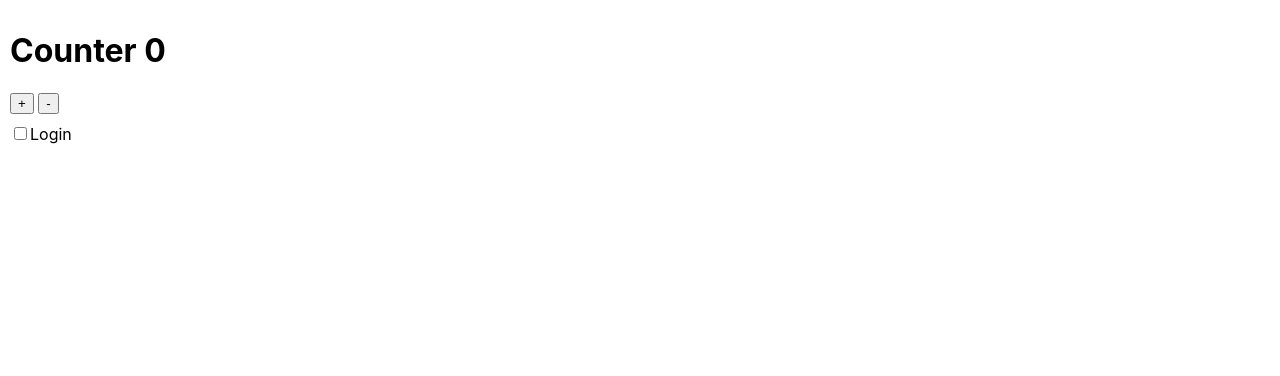
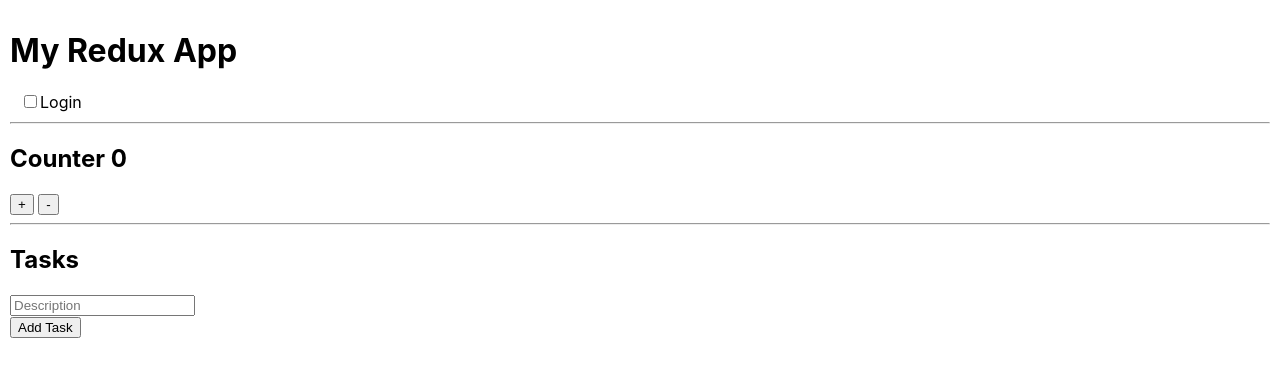
Before and after one commit to DougSherlock/learn-redux, a React (Create React App) app: page / in a window 1280 px wide. Shown: the top 376 px of the page. Built offline with nearby package versions, Linux system fonts and the light colour scheme.

Commit message:
Added list of Tasks with strikethrough

```diff
--- a/src/App.js
+++ b/src/App.js
@@ -1,29 +1,49 @@
-import React from 'react';
+import React, { useState } from 'react';
 import { useSelector, useDispatch } from 'react-redux'; //doug - useSelector provides access to the redux state
-import { increment, decrement, login } from './actions';
-
+import { increment, decrement, login, addTask, setTaskState } from './actions';
 /*---------------------------------------------------------------------------------------------
 Reference: https://www.youtube.com/watch?v=CVpUuw9XSjY
 ---------------------------------------------------------------------------------------------*/
 function App() {
   const counter = useSelector(state => state.counter); //doug - useSelector provides access to the redux state
   const isLogged = useSelector(state => state.isLogged);
+  const taskList = useSelector(state => state.taskList);
+  const [taskName, setTaskName] = useState("");
   const dispatch = useDispatch(); //doug - useDispatch creates a dispatch which executes an action
   return (
-    <div className="App" style={{padding:"10px"}}>
+    <div className="App" style={{ padding: "10px" }}>
+      <div><h1>My Redux App</h1></div>
       <div>
-        <h1>Counter {counter}</h1>
-        <button onClick={()=> dispatch(increment(1))}>+</button> {/* doug - call dispatch to execute the action */}
-        <button onClick={()=> dispatch(decrement(1))}>-</button>
+        <div style={{ margin: "10px" }}>
+          <input type="checkbox" name="logged" onClick={() => dispatch(login())} />
+          <label for="logged">Login</label>
+        </div>
+        <div>
+          {isLogged ? <h3>You are logged in</h3> : ''}
+        </div>
       </div>
+      <hr />
       <div>
-      <div style={{marginTop:"10px"}}>
-        <input type="checkbox" name="logged" onClick={() => dispatch(login())} />
-        <label for="logged">Login</label>
+        <h2>Counter {counter}</h2>
+        <button onClick={() => dispatch(increment(1))}>+</button> {/* doug - call dispatch to execute the action */}
+        <button onClick={() => dispatch(decrement(1))}>-</button>
       </div>
+      <hr />
       <div>
-        { isLogged ? <h3>Valuable information I should't see</h3> : ''}
-      </div>
+        <div>
+          <h2>Tasks</h2>
+        </div>
+        <div>
+          <input placeholder="Description" onChange={(e) => setTaskName(e.target.value)}></input>
+          <div><button onClick={() => dispatch(addTask(taskName))} >Add Task</button></div>
+        </div>
+        <div>
+          {
+            taskList.map((task, index) => {
+              return <div key={index} style={{textDecorationLine: task.isDone ? 'line-through' : ''}} onClick={(e) => dispatch(setTaskState(index, !task.isDone))}>{task.taskName}</div>
+            })
+          }
+        </div>
       </div>
     </div>
   );
--- a/src/actions/index.js
+++ b/src/actions/index.js
@@ -17,3 +17,22 @@ export const login = () => {  //doug
         type: 'SIGN_IN'
     }
 }
+
+export const addTask = (taskName) => {
+    console.log('addTask')
+    return {
+        type: 'ADD_TASK',
+        taskName: taskName
+    }
+}
+
+export const setTaskState = (index, isDone) => {
+    console.log('setTaskState');
+    return {
+        type: 'SET_TASK_STATE',
+        payload: {
+            index: index,
+            isDone: isDone
+        }
+    }
+}
--- a/src/reducers/index.js
+++ b/src/reducers/index.js
@@ -1,10 +1,12 @@
 import counterReducer from './counter';
 import loggedReducer from './isLogged';
 import {combineReducers}  from 'redux';
+import taskReducer from './taskReducer';
 
 const allReducers = combineReducers({
     counter: counterReducer,
-    isLogged: loggedReducer
+    isLogged: loggedReducer,
+    taskList: taskReducer
 });
 
 export default allReducers;
--- /dev/null
+++ b/src/reducers/taskReducer.js
@@ -0,0 +1,29 @@
+const taskReducer = (taskList = [], action) => {
+    switch (action.type) {
+        case 'ADD_TASK':
+            console.log('taskReducer: ' + action.type)
+            return [...taskList, {
+                    taskName: action.taskName,
+                    isDone: false
+                }]
+        case 'SET_TASK_STATE':
+            console.log('taskReducer: ' + action.type)
+            return taskList.map((item, index) => {
+                if (index !== action.payload.index) {
+                  // This isn't the item we care about - keep it as-is
+                  console.log('taskReducer: returning existing task');
+                  return item
+                }
+                // Otherwise, this is the one we want - return an updated value
+                console.log('taskReducer: returning task with new properties');
+                return {
+                  taskName: item.taskName,
+                  isDone: action.payload.isDone
+                }
+              })
+        default:
+            return taskList
+    }
+}
+
+export default taskReducer
```
